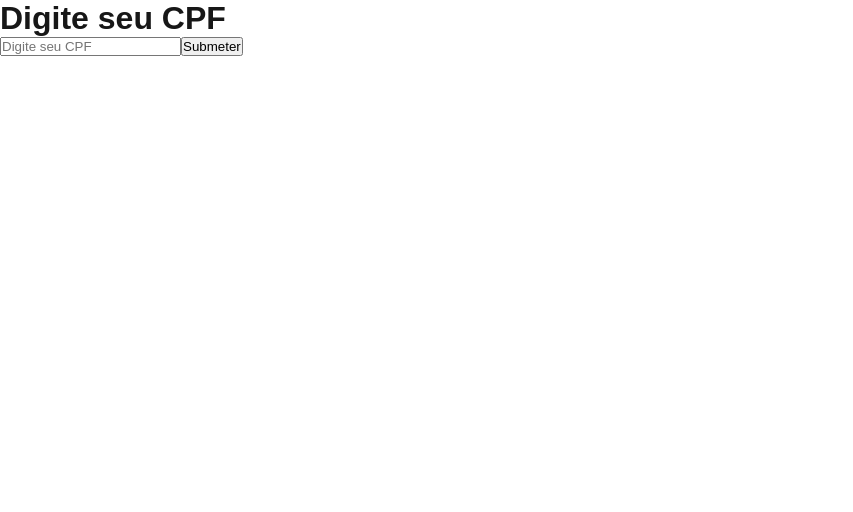
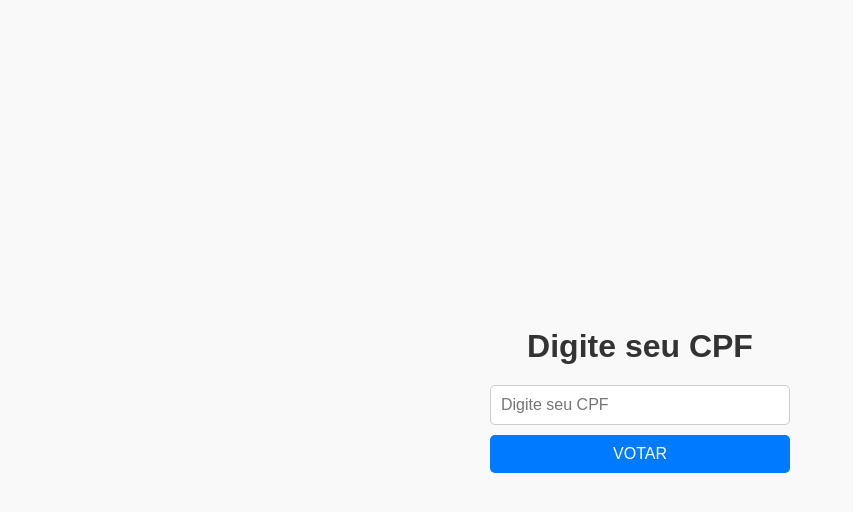
Before and after one commit to ellyfbernardo/votamostra-nextjs-definitive, a Next.js app: page /mostra-panorama-22-11/confirmeseuvoto/finalizar in a window 1280 px wide. Shown: the top 512 px of the page, without its empty margins (0-853 px from the left). Built offline with nearby package versions, Linux system fonts and the light colour scheme.

Commit message:
added: cpf screen pulling data from 'confirme seu voto', now we can persist data right from vote screen till 'finalizar' screen

```diff
--- /dev/null
+++ b/src/app/mostra-panorama-22-11/confirmeseuvoto/finalizar/finalizar.module.css
@@ -0,0 +1,43 @@
+.container {
+     display: flex;
+     flex-direction: column;
+     align-items: center;
+     justify-content: center;
+     height: 100vh; /* Preenche toda a altura da tela */
+     background-color: #f9f9f9; /* Cor de fundo clara */
+     font-family: Arial, sans-serif;
+   }
+
+   .h1 {
+     margin-bottom: 20px;
+     color: #333; /* Cor do texto do título */
+   }
+
+   .form {
+     display: flex;
+     flex-direction: column;
+     gap: 10px; /* Espaço entre os elementos do formulário */
+   }
+
+   .input {
+     padding: 10px;
+     border: 1px solid #ccc; /* Borda do campo de entrada */
+     border-radius: 5px; /* Bordas arredondadas */
+     width: 300px; /* Largura do campo de entrada */
+     font-size: 16px; /* Tamanho da fonte */
+   }
+
+   .button {
+     padding: 10px;
+     border: none; /* Remove a borda padrão do botão */
+     border-radius: 5px; /* Bordas arredondadas */
+     background-color: #007bff; /* Cor de fundo do botão */
+     color: white; /* Cor do texto do botão */
+     font-size: 16px; /* Tamanho da fonte */
+     cursor: pointer; /* Muda o cursor ao passar o mouse */
+     transition: background-color 0.3s; /* Efeito de transição para a cor de fundo */
+   }
+
+   .button:hover {
+     background-color: #0056b3; /* Cor do botão ao passar o mouse */
+   }
--- a/src/app/mostra-panorama-22-11/confirmeseuvoto/finalizar/page.js
+++ b/src/app/mostra-panorama-22-11/confirmeseuvoto/finalizar/page.js
@@ -1,28 +1,53 @@
 "use client";
 
-import { useState } from 'react';
+import { useState, useEffect } from 'react';
+import style from './finalizar.module.css';
+
+function formatCPF(cpf) {
+  const cleaned = cpf.replace(/\D/g, '');
+  const match = cleaned.match(/^(\d{3})(\d{3})(\d{3})(\d{2})$/);
+  if (match) {
+    return `${match[1]}.${match[2]}.${match[3]}-${match[4]}`;
+  }
+  return cleaned;
+}
 
 export default function VoteList() {
   const [cpf, setCpf] = useState('');
+  const [votos, setVotos] = useState(null);
+
+  useEffect(() => {
+    const votosArmazenados = localStorage.getItem('votos');
+    if (votosArmazenados) {
+      setVotos(JSON.parse(votosArmazenados));
+    }
+  }, []);
 
   const handleSubmit = (e) => {
     e.preventDefault();
-    alert(`CPF submetido: ${cpf}`);
+    alert(`CPF submetido: ${cpf} \n Votos: \n Filme 1: ${votos?.filme1}\n Filme 2: ${votos?.filme2}\n Filme 3: ${votos?.filme3}`);
     setCpf(''); // Limpa o campo de CPF após a submissão
   };
 
+  const handleChange = (e) => {
+    const formattedCPF = formatCPF(e.target.value);
+    setCpf(formattedCPF);
+  };
+
   return (
-    <div>
-      <h1>Digite seu CPF</h1>
-      <form onSubmit={handleSubmit}>
+    <div className={style.container}>
+      <h1 className={style.h1}>Digite seu CPF</h1>
+      <form className={style.form} onSubmit={handleSubmit}>
         <input
+          className={style.input}
           type="text"
           value={cpf}
-          onChange={(e) => setCpf(e.target.value)}
+          onChange={handleChange}
           placeholder="Digite seu CPF"
+          maxLength="14" // Limita o tamanho para o formato 000.000.000-00
           required
         />
-        <button type="submit">Submeter</button>
+        <button className={style.button} type="submit">VOTAR</button>
       </form>
     </div>
   );
```
Also changed, not shown: src/app/mostra-panorama-22-11/confirmeseuvoto/page.js (+13 -22 lines).
